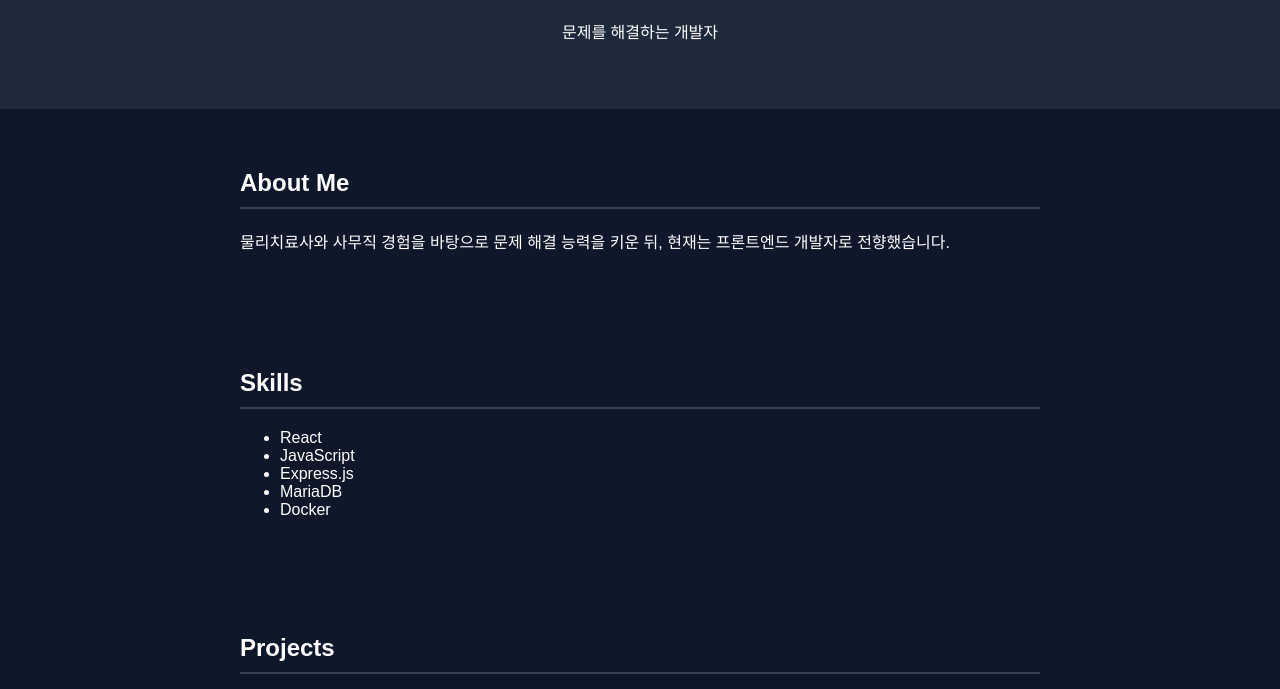
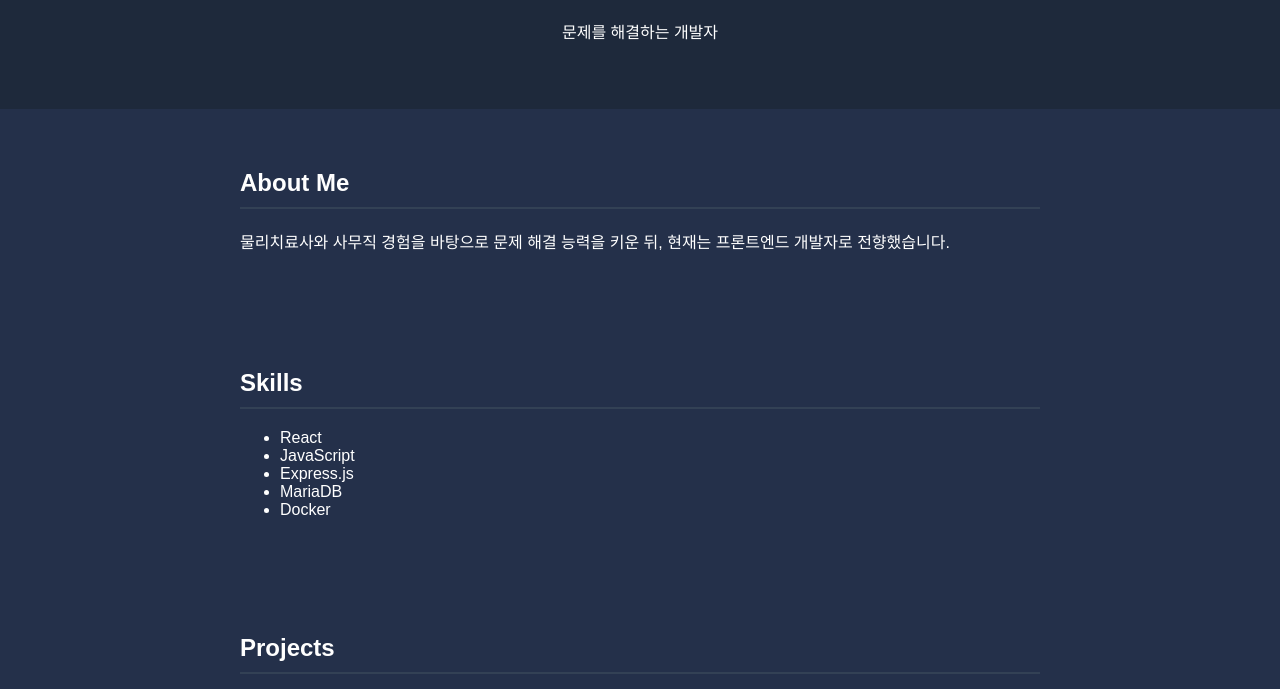
Before and after one commit to haracedaily/profile, a plain HTML site: page index.html in a window 1280 px wide. Shown: the part 111-800 px from the top of the page. Drawn offline with Linux system fonts and the light colour scheme.

Commit message:
[Modify] background-color change

```diff
--- a/style.css
+++ b/style.css
@@ -1,7 +1,7 @@
 body {
   font-family: Arial, sans-serif;
   margin: 0;
-  background: #0f172a;
+  background: #24304A;
   color: white;
 }
 
```
